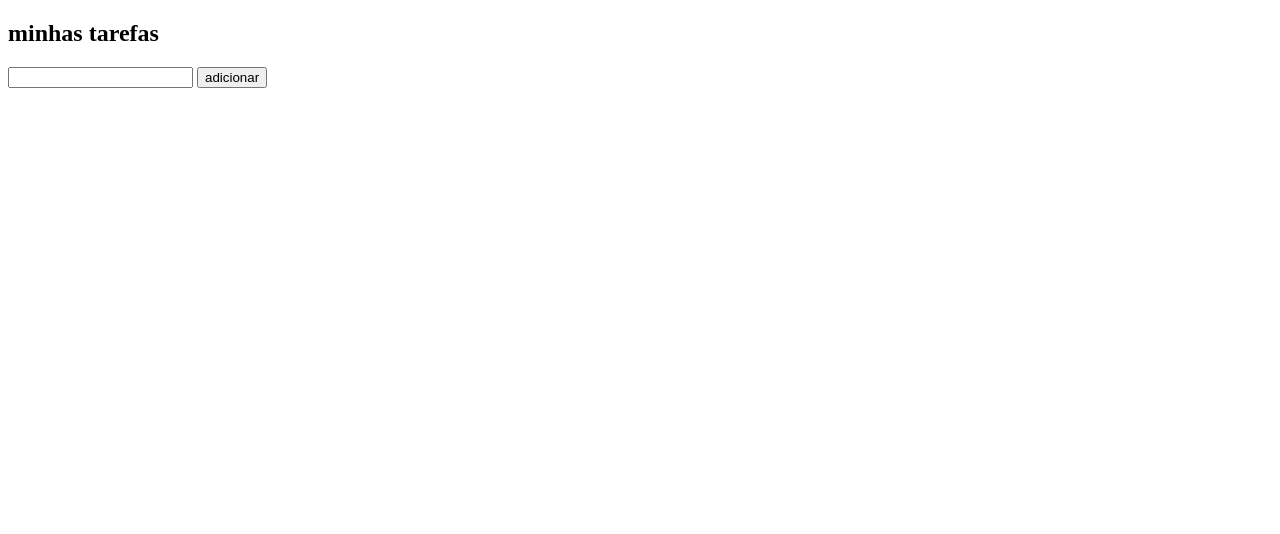
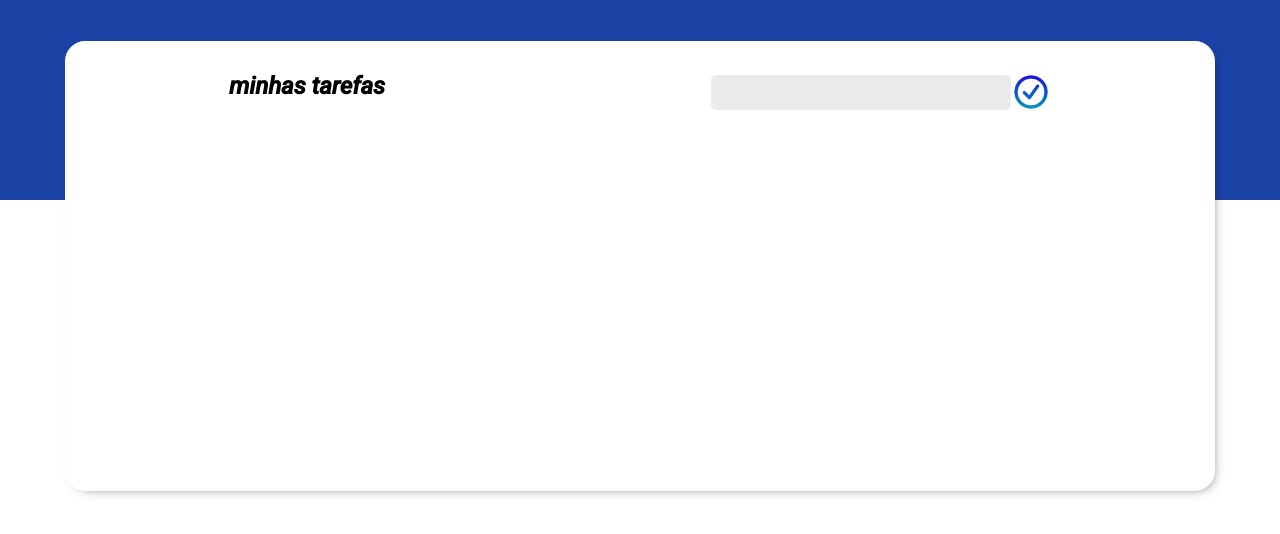
Before and after one commit to Alissondiasdev/Lista-de-tarefas, a plain HTML site: page index.html in a window 1280 px wide. Drawn offline with Linux system fonts and the light colour scheme.

Commit message:
conslusão da estilização do projeto

```diff
--- a/index.html
+++ b/index.html
@@ -1,12 +1,24 @@
 <!DOCTYPE html>
 <html lang="en">
+
 <head>
     <meta charset="UTF-8">
     <meta http-equiv="X-UA-Compatible" content="IE=edge">
     <meta name="viewport" content="width=device-width, initial-scale=1.0">
+    <link rel="preconnect" href="https://fonts.googleapis.com">
+    <link rel="preconnect" href="https://fonts.gstatic.com" crossorigin>
+    <link
+        href="https://fonts.googleapis.com/css2?family=Montserrat:wght@400;500;700&family=Roboto:ital,wght@1,500&display=swap"
+        rel="stylesheet">
+    <link rel="stylesheet" href="style.css">
     <title>Document</title>
 </head>
+
 <body>
+
+    <div class="teste">
+        <input id="inputhidden" type="hidden">
+
 
         <section class="container-box">
 
@@ -14,18 +26,23 @@
 
                 <h1 class="header-titulo">minhas tarefas</h1>
 
-            <div class="header-buttons">
+                <div class="header-conrainer-buttons">
 
-                <input type="text" class="header-input">
-                <button class="header-button">adicionar</button>
+                    <input type="text" class="header-input" id="header-input">
+                    <img class="header-button" id="header-button" src="assets/icons8-check-64 (1).png" alt="">
 
                 </div>
 
             </header>
 
-        <main class="container-main">
+            <main id="container-main" class="container-main">
+
             </main>
         </section>
+    </div>
+
+    <script src="index.js"></script>
 
 </body>
+
 </html>
--- a/style.css
+++ b/style.css
@@ -0,0 +1,57 @@
+body {
+
+    font-family: 'Montserrat', sans-serif;
+font-family: 'Roboto', sans-serif;
+}
+
+* {
+    margin: 0;
+    padding: 0;
+    box-sizing: border-box;
+}
+
+.teste{
+    width: 100%;
+    height: 200px;
+    background: #1b43a6;
+    border: 1px solid #1b43a6;
+}
+.container-box {
+    height: 450px;
+    background-color: #fff;
+    width: 1150px;
+    margin: 40px auto;
+
+    border-radius: 20px;
+
+    border: 1px solid rgb(255, 255, 255);
+    -webkit-box-shadow: 4px 4px 12px -7px rgba(0, 0, 0, 0.61);
+    -moz-box-shadow: 4px 4px 12px -7px rgba(0, 0, 0, 0.61);
+    box-shadow: 4px 4px 12px -7px rgba(0, 0, 0, 0.61);
+
+}
+
+.container-header {
+    display: flex;
+    justify-content: space-around;
+    margin-top: 30px;
+}
+.header-conrainer-buttons{
+    display: flex;
+    align-items: center;
+
+}
+
+.header-input {
+
+    padding: 10px;
+    width: 300px;
+    border-radius: 5px;
+    border: none;
+    background-color: #ebebeb;
+}
+.header-button{
+    width: 40px;
+    cursor: pointer;
+
+}
```
Also changed, not shown: assets/editar.png (added), assets/excluir.png (added), assets/icons8-check-64 (1).png (added), assets/tarefaeditada.png (added), assets/tarefaeditada2.png (added). Lines whose indentation alone changed are shown as unchanged.
